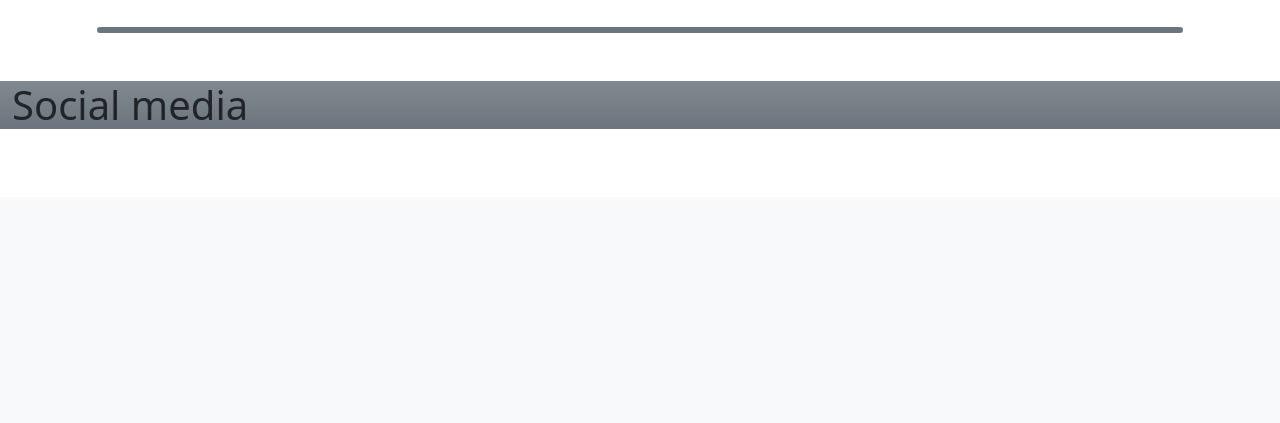
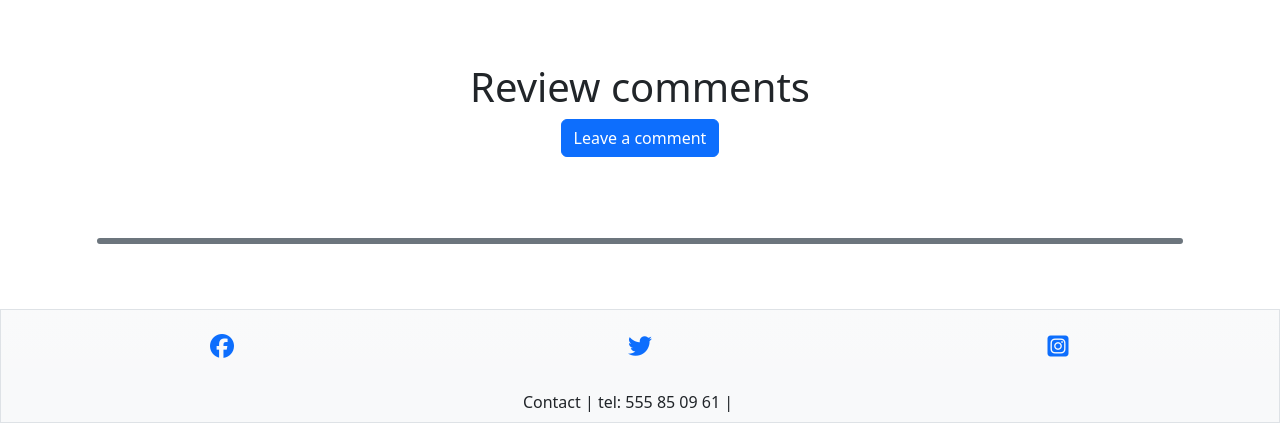
Before and after one commit to MTSSamsioe/book_a_table, a Django app: page /add_comment in a window 1280 px wide. Shown: the part 603-1026 px from the top of the page. Before the commit the page ends 732 px from the top, so only its background shows below. Run offline with Django 3.2, Linux system fonts and the light colour scheme; the visitor is signed in with stand-in values (Sample User, id 1); some libraries are stand-ins or nearby versions.

Commit message:
Add styling ,labels and menu to menu.html

```diff
--- a/bookings/forms.py
+++ b/bookings/forms.py
@@ -16,13 +16,20 @@ class ReservationForm(forms.ModelForm):
                   'number_of_guests', 'date_time']
 
         widgets = {
-            'first_name': forms.TextInput(attrs={'class': 'form-control'}),
-            'last_name': forms.TextInput(attrs={'class': 'form-control'}),
-            'email': forms.EmailInput(attrs={'class': 'form-control'}),
-            'number_of_guests': forms.Select(attrs={'class': 'form-select'}),
+            'first_name': forms.TextInput(attrs={'class': 'form-control'} ),
+            'last_name': forms.TextInput(attrs={'class': 'form-control'} ),
+            'email': forms.EmailInput(attrs={'class': 'form-control'} ),
+            'number_of_guests': forms.Select(attrs={'class': 'form-select'} ),
             'date_time': forms.DateTimeInput(format='%d/%m/%Y %H:%M', attrs={
                     'class': 'form-control', 'type': 'datetime-local',
                     'id': 'date_time_input'}),
+        }
+        labels = {
+                'first_name': 'First Name',
+                'last_name': 'Last Name',
+                'email': 'E-mail',
+                'number_of_guests': 'Number Of Guests',
+                'date_time': 'Date & Time Opening Hours: 11.00 - 22.30',
         }
 
 
@@ -37,3 +44,9 @@ class CommentForm(forms.ModelForm):
             'text': forms.Textarea(attrs={'class': 'form-control'}),
             'stars': forms.Select(attrs={'class': 'form-select'}),
             'image': forms.FileInput(attrs={'class': 'form-control'})}
+
+        labels = {
+            'text': 'Write Your Comment Here',
+            'stars': 'Stars 1 - 5',
+            'image': 'Upload Image (Optional)',
+        }
--- a/bookings/models.py
+++ b/bookings/models.py
@@ -57,7 +57,7 @@ class Reservation(models.Model):
         if tables_needed > total_tables_for_two:
             raise ValidationError("No tables")
 
-        if str(date_time_form)[12:13] > str(22) or str(date_time_form)[12:13] < str(17) :
+        if str(date_time_form)[11:12] > str(22) or str(date_time_form)[11:12] < str(11) :
             raise ValidationError("pick a time within opening hours")
         super(Reservation, self).clean()
 
--- a/bookings/static/css/style.css
+++ b/bookings/static/css/style.css
@@ -4,8 +4,8 @@
 }
 
 .hero-img-container {
-    width: 100%;
-    /*height: 300px;*/
+    width: 100% ;
+    height: 60vh ;
 
 }
 
@@ -27,6 +27,29 @@ a {
 
 }
 
+#outer-frame {
+
+    margin: 5% 5% 5% 5%;
+    overflow: scroll;
+    max-height: 500px;
+    border-radius: 15px;
+}
+
+#inner-frame {
+    border-radius: 15px;
+    margin:  5%;
+}
+#comment-img {
+
+}
+#comment-section {
+
+}
+
+.fa-solid.fa-star {
+    color: #ffe234; ; font-size: larger;
+}
+
 .errorlist {
     list-style: none;
     color: #690000;
--- a/bookings/templates/bookings/index.html
+++ b/bookings/templates/bookings/index.html
@@ -20,6 +20,13 @@
         <br>
         <br>
         <br>
+        <br>
+        <br>
+        <br>
+        <br>
+        <br>
+        <br>
+
     </div>
 </div>
 <div class="margin"></div>
@@ -40,13 +47,13 @@
 
 
     <div class="row ">
-        <div class="col-md-6 offset-md-3">
+        <div class="col-sm-8 offset-md-2">
             <div class="collapse" id="collapseExample">
                 <div class="card card-body">
 
                 {% if user.is_authenticated %}
                   <p>
-                    Please leave a comment of your experience. If you have a picture you can also uppload it
+                    Please leave a comment and a rating of your experience.
                   </p>
                   <form method="POST" action="add_comment" enctype='multipart/form-data'>
 
@@ -68,10 +75,10 @@
     <div class="container "></div>
         <div class=" row justify-content-sm-center ">
 
-            <div class="col-sm-10 border-3 border border-secondary rounded-4 mb-5 mt-5" style="overflow: scroll; max-height: 500px;">
+            <div class="col-sm-10 border-3 border border-secondary rounded-4 " id="outer-frame">
                 {% for comment in comments %}
-                <div class=" row border-1 border border-primary col-sm-10 offset-sm-1 mt-3 mb-3 " style="border-radius: 15px; ">
-                    <div class="col-sm-4  " style=" border-radius: 15px 0 0 15px;">
+                <div class="row border-1 border border-primary mt-3 mb-3 " id="inner-frame">
+                    <div class="d-flex justify-content-center ml-3 mb-3" id="comment-img">
                         {% if "placeholder" in comment.image.url %}
                             <img src="https://res.cloudinary.com/dy2uthyxz/image/upload/v1666698200/pexels-victor-freitas-744780_piixal.jpg" class="img-fluid mt-3 ml-3 mb-3" alt="comment placeholder">
                         {% else%}
@@ -79,10 +86,10 @@
                         {%endif%}
 
                     </div>
-                    <div class="col-sm-8 mt-3 mb-3" style=" border-radius: 0 15px 15px 0;" >
+                    <div class=" d-flex justify-content-center mt-3 mb-3" id="comment-section" >
                         <ul style="list-style-type: none;">
                             <li><strong>Author:</strong> {{ comment.user}} <hr></li>
-                            <li> <strong>Review stars:</strong> {{comment.stars}} <span class="stars"><i class="fa-solid fa-star" style="color: #ffe234; ; font-size: larger;"></i></span><hr></li>
+                            <li> <strong>Review stars:</strong> {{comment.stars}} <span class="stars"><i class="fa-solid fa-star"></i></span><hr></li>
                             <li><strong>Comment:</strong> <br> {{ comment.text}} <hr></li>
                             <li><strong>Published:</strong> {{ comment.created|date}} at {{ comment.created| time:"H:i" }} </li>
                         </ul>
--- a/bookings/templates/bookings/log.html
+++ /dev/null
@@ -1,6 +0,0 @@
-{% extends 'base.html' %}
-{% load static %}
-{% block content%}
-<h1 class="h1">Log in page</h1>
-
-{% endblock%}
--- a/bookings/templates/bookings/menu.html
+++ b/bookings/templates/bookings/menu.html
@@ -1,6 +1,10 @@
 {% extends 'base.html' %}
 {% load static %}
 {% block content%}
-<h1 class="h1">This is a test for the menu</h1>
+<div class="container-fluid">
+
+
+
+</div>
 
 {% endblock%}
--- a/bookings/templates/bookings/my_bookings.html
+++ b/bookings/templates/bookings/my_bookings.html
@@ -8,7 +8,7 @@
       <div class="col">
 
         <p>
-          <button class=" btn btn-primary" type="button" data-bs-toggle="collapse" data-bs-target="#collapseWidthExample" aria-expanded="false" aria-controls="collapseWidthExample">
+          <button class="btn btn-primary " type="button" data-bs-toggle="collapse" data-bs-target="#collapseWidthExample" aria-expanded="false" aria-controls="collapseWidthExample">
             Create a reservation
           </button>
         </p>
--- a/bookings/views.py
+++ b/bookings/views.py
@@ -1,5 +1,6 @@
 from django.shortcuts import render, redirect, get_object_or_404
-from django.http import JsonResponse
+from django.http import FileResponse , Http404
+import os
 from .models import Reservation, Comments
 from .forms import ReservationForm, CommentForm
 from django.contrib import messages
@@ -22,14 +23,14 @@ def home(request):
 
 
 def view_reservation(request):
-    # toggle_modal = False
+
     if request.user.is_authenticated:
         reservations = Reservation.objects.filter(status=1, user=request.user)
         form = ReservationForm()
         context = {
             'reservations': reservations,
             'form': form,
-            # 'toggle_modal': toggle_modal,
+
         }
         return render(request, 'bookings/my_bookings.html', context)
     else:
@@ -55,14 +56,6 @@ def add_reservation(request):
 
     if request.method == 'POST':
         form = ReservationForm(request.POST)
-        # New code below
-        # total_tables_for_two = 2
-        # date_time_form = form['date_time'].value()
-        # if date_time_form > timezone.now():
-        #     raise ValueError('There are no tables')
-        # else:
-        #     return date_time_form
-
         if form.is_valid():
             # associate user with istance
             creator = form.save(commit=False)
@@ -79,8 +72,8 @@ def add_reservation(request):
                 'form': form, 'reservations': reservations,
                 # 'toggle_modal': toggle_modal
             }
-            messages.error(request, 'Something went wrong please try again')
-            return render(request, 'bookings/my_bookings.html', context)
+            messages.error(request, 'Something went wrong please press "Create button" again')
+            return   render(request, 'bookings/my_bookings.html', context)
 
             # return redirect('/my_bookings/', )
     form = ReservationForm()
@@ -115,16 +108,14 @@ def delete_reservation(request, reservation_id):
     messages.success(request, 'Your reservation was deleted successfully')
     return redirect('/my_bookings/')
 
-
 def menu(request):
-    return render(request, 'bookings/menu.html')
-
-
-def log(request):
-    return render(request, 'bookings/log.html')
-
-
-# comments
+    try:
+        return FileResponse(open('bookings/static/images/menu_fuzzy.pdf', 'rb'), content_type='application/pdf')
+    except FileNotFoundError:
+        raise Http404()
+#def menu(request):
+#    menu = os.path.join('bookings/static/images/', 'menu_fuzzy.pdf')
+#    return FileResponse(open(menu, 'rb'), content_type= 'appliccation/pdf')
 
 def add_comment(request):
 
--- a/django_bookings/urls.py
+++ b/django_bookings/urls.py
@@ -26,7 +26,7 @@ urlpatterns = [
     path('my_bookings/', view_reservation, name='view_reservation'),
     # path('check/', check, name = 'check' ),
     path('menu/', menu, name='menu'),
-    path('log/', log, name='log'),
+    # path('log/', log, name='log'),
     path('my_bookings/add', add_reservation, name='add'),
     path('edit/<reservation_id>', edit_reservation, name='edit'),
     path('delete/<reservation_id>', delete_reservation, name='delete'),
--- a/templates/base.html
+++ b/templates/base.html
@@ -1,8 +1,9 @@
+
 {% load static %}
-
 <!DOCTYPE html>
 <html lang="en">
 <head>
+
     <meta charset="UTF-8">
     <meta http-equiv="X-UA-Compatible" content="IE=edge">
     <meta name="viewport" content="width=device-width, initial-scale=1.0">
@@ -17,22 +18,23 @@
     <title>Base page</title>
 </head>
 <body>
-    <nav class="navbar navbar-expand-lg bg-light">
+    <nav class="navbar navbar-expand-lg bg-light sticky-top border border-bottom-10">
         <div class="container-fluid">
-          <a class="navbar-brand" href="#"> | The Fuzzy Duck |    </a>
+          <a class="navbar-brand" href="{% url 'home'%}"> | The Fuzzy Duck |    </a>
           <button class="navbar-toggler" type="button" data-bs-toggle="collapse" data-bs-target="#navbarNavAltMarkup" aria-controls="navbarNavAltMarkup" aria-expanded="false" aria-label="Toggle navigation">
             <span class="navbar-toggler-icon"></span>
           </button>
           <div class="collapse navbar-collapse " id="navbarNavAltMarkup">
             <div class="navbar-nav ">
-              <a class="nav-link {% if request.resolver_match.url_name == 'home' %}active{% endif %}" aria-current="page" href="{% url 'home'%}">Home</a>
-              <a class="nav-link {% if request.resolver_match.url_name == 'menu' %}active{% endif %}" href="{% url 'menu'%}">Menu</a>
-              <a class="nav-link {% if request.resolver_match.url_name == 'view_reservation' %}active{% endif %}" href="{% url 'view_reservation'%}">Book a table</a>
+              <a class="nav-link {% if request.resolver_match.url_name == 'home' %}active text-decoration-underline{% endif %}" aria-current="page" href="{% url 'home'%}">Home</a>
+              <a class="nav-link {% if request.resolver_match.url_name == 'menu' %}active text-decoration-underline{% endif %}" href="{% url 'menu'%}">Menu</a>
+              <a class="nav-link {% if request.resolver_match.url_name == 'view_reservation'  %}active text-decoration-underline{% endif %}" href="{% url 'view_reservation'%}">Book a table</a>
+
               {% if user.is_authenticated %}
-                <a class="nav-link {% if request.resolver_match.url_name == 'account_logout' %}active{% endif %}" href="{% url 'account_logout'%}">Logout</a>
+                <a class="nav-link {% if request.resolver_match.url_name == 'account_logout' %}active text-decoration-underline{% endif %}" href="{% url 'account_logout'%}">Logout</a>
               {% else %}
-              <a class="nav-link {% if request.resolver_match.url_name == 'account_signup' %}active{% endif %}" href="{% url 'account_signup'%}">Register</a>
-              <a class="nav-link {% if request.resolver_match.url_name == 'account_login' %}active{% endif %}" href="{% url 'account_login'%}">Login</a>
+              <a class="nav-link {% if request.resolver_match.url_name == 'account_signup' %}active text-decoration-underline{% endif %}" href="{% url 'account_signup'%}">Register</a>
+              <a class="nav-link {% if request.resolver_match.url_name == 'account_login' %}active text-decoration-underline{% endif %}" href="{% url 'account_login'%}">Login</a>
               {% endif %}
             </div>
           </div>
@@ -60,8 +62,21 @@
         {% endblock content %}
     </main>
     <footer>
-    <div class="container-fluid bg-secondary bg-gradient">
-      <div class="h1">Social media</div>
+    <div class="container-fluid bg-light bg-gradient border border-top-5">
+      <div class="row">
+        <div class="d-flex justify-content-center text-center mt-4 mb-4">
+          <div class="col-sm-4"><a href="https://www.facebook.com/" target="_blank" aria-label="Opens Facebook in a new window"><i class="fa-brands fa-facebook fa-xl"></i></a></div>
+          <div class="col-sm-4"><a href="https://twitter.com/home" target="_blank" aria-label="Opens Twitter in a new window"><i class="fa-brands fa-twitter fa-xl"></i></a></div>
+          <div class="col-sm-4"><a href="https://www.instagram.com/" target="_blank" aria-label="Opens Instagram in a new window"><i class="fa-brands fa-square-instagram fa-xl"></i></a></div>
+        </div>
+        <div class="row">
+          <div class="col-sm-8 offset-md-2 text-center">
+            <p class="p mb-2 mt-2"> Contact | tel: 555 85 09 61 |
+            </p>
+
+          </div>
+        </div>
+      </div>
 
     </div>
     </footer>
```
Also changed, not shown: 1 other file.
